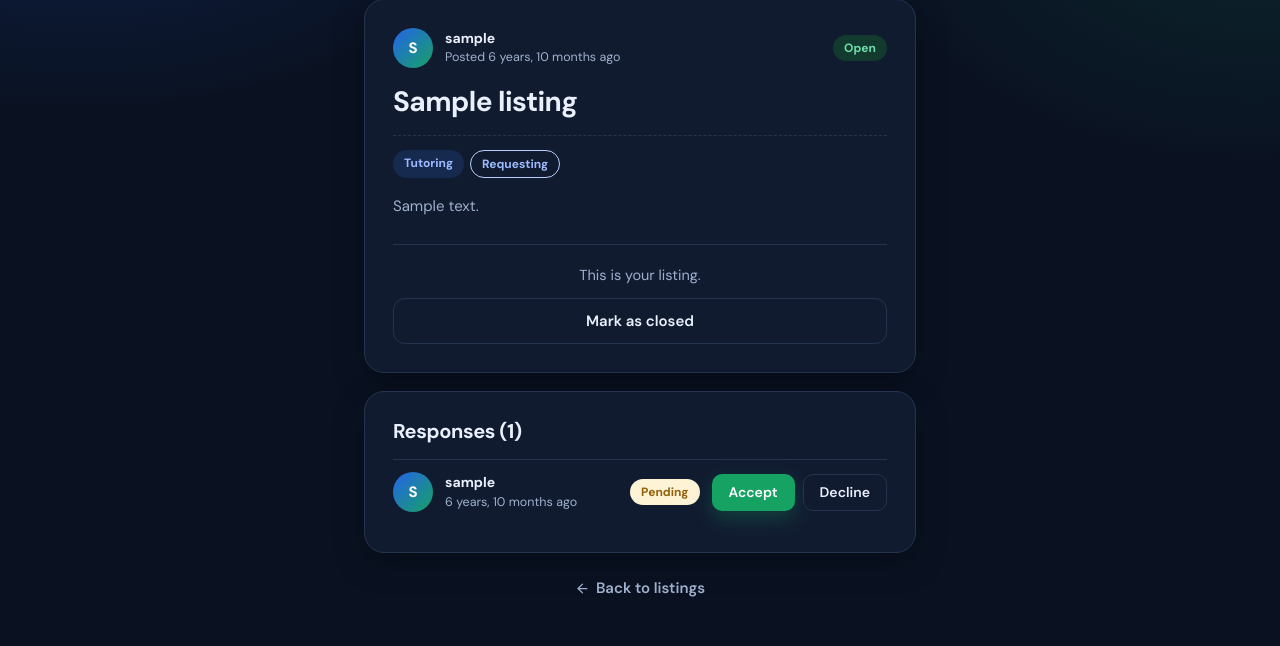
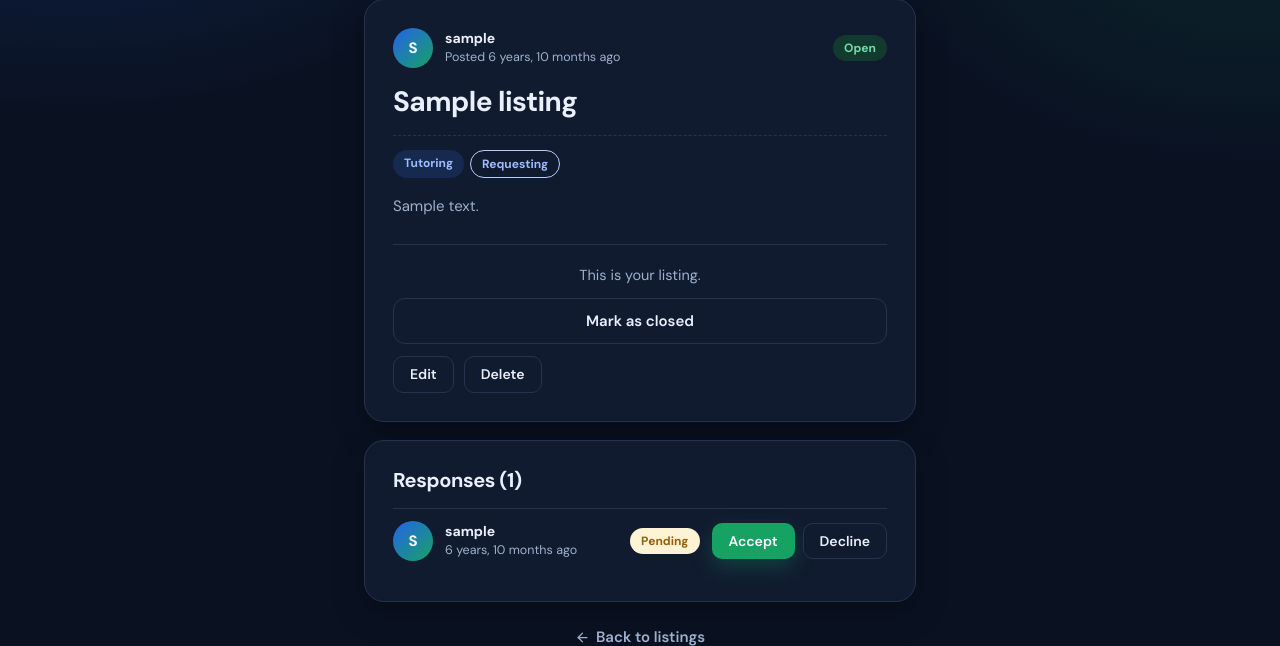
Before and after one commit to alexabaniasia/Bisig, a Django app: page /listings/1/ in a window 1280 px wide. Shown: the part 120-766 px from the top of the page. Run offline with Django 5.2, Linux system fonts and the light colour scheme; a user stored in the database is signed in; data comes from the database, SQL or seed files in the repository; tables that the repository leaves empty hold one stand-in row (values such as "Sample post").

Commit message:
Let owners edit and delete their own listings

```diff
--- a/apps/listings/urls.py
+++ b/apps/listings/urls.py
@@ -10,4 +10,6 @@ urlpatterns = [
     path("applications/<int:pk>/update/", views.application_update, name="application_update"),
     path("<int:pk>/status/", views.listing_set_status, name="listing_set_status"),
     path("mine/", views.my_activity, name="my_activity"),
+    path("<int:pk>/edit/", views.listing_edit, name="listing_edit"),
+    path("<int:pk>/delete/", views.listing_delete, name="listing_delete"),
 ]
--- a/apps/listings/views.py
+++ b/apps/listings/views.py
@@ -129,3 +129,24 @@ def my_activity(request):
         "my_listings": my_listings,
         "my_applications": my_applications,
     })
+
+@login_required
+def listing_edit(request, pk):
+    # Non-owners get a 404
+    listing = get_object_or_404(Listing, pk=pk, user=request.user)
+    if request.method == "POST":
+        form = ListingForm(request.POST, instance=listing)
+        if form.is_valid():
+            form.save()
+            return redirect("listings:listing_detail", pk=listing.pk)
+    else:
+        form = ListingForm(instance=listing)
+    return render(request, "listings/listing_form.html", {"form": form, "listing": listing})
+
+
+@login_required
+@require_POST
+def listing_delete(request, pk):
+    listing = get_object_or_404(Listing, pk=pk, user=request.user)
+    listing.delete()
+    return redirect("listings:my_activity")
--- a/static/css/listings/listing_detail.css
+++ b/static/css/listings/listing_detail.css
@@ -21,3 +21,6 @@
     border-top: 1px solid var(--line);
 }
 .response-actions { display: flex; gap: 8px; margin: 0 0 0 auto; }
+
+.owner-actions { display: flex; gap: 10px; margin-top: 12px; }
+.owner-actions form { margin: 0; }
--- a/templates/listings/listing_detail.html
+++ b/templates/listings/listing_detail.html
@@ -47,6 +47,13 @@
                             <button type="submit" class="btn btn-outline btn-block">Mark as closed</button>
                         {% endif %}
                     </form>
+                    <div class="owner-actions">
+                        <a href="{% url 'listings:listing_edit' listing.pk %}" class="btn btn-outline btn-sm">Edit</a>
+                        <form method="post" action="{% url 'listings:listing_delete' listing.pk %}" onsubmit="return confirm('Delete this listing? This cannot be undone.');">
+                            {% csrf_token %}
+                            <button type="submit" class="btn btn-outline btn-sm">Delete</button>
+                        </form>
+                    </div>
                 {% elif has_applied %}
                     <p class="detail-note is-done">✓ You've responded to this listing. Status: {{ my_application.get_status_display }}</p>
                 {% elif listing.status != 'open' %}
```
Also changed, not shown: templates/listings/listing_form.html (+4 -4 lines).
